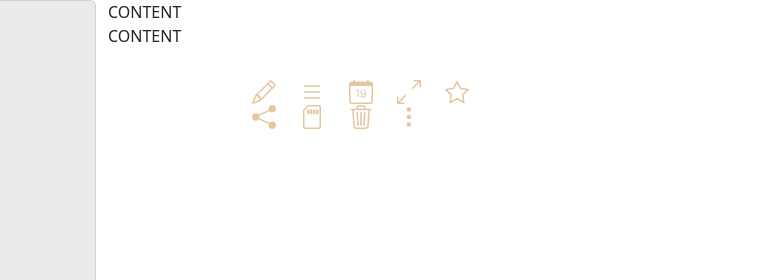
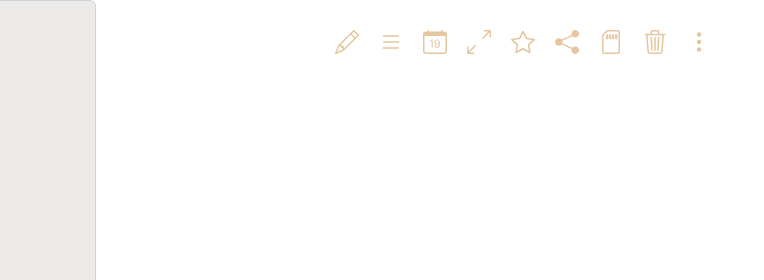
Before and after one commit to edda2022/wbs_cookbook, a plain HTML site: page index.html in a window 1280 px wide. Shown: the top 280 px of the page, 224-988 px from the left. Drawn offline with nearby package versions, Linux system fonts and the light colour scheme.

Commit message:
LukasIconBar

```diff
--- a/index.html
+++ b/index.html
@@ -71,12 +71,8 @@
         </ul>
     </section>
 
-    <section class="col-8 content">CONTENT
-
-
-    <section class="col-8 content">CONTENT
-        <div class="row my-custom-row justify-content-center">
-            <div class="col-md-6">
+    <section class="col-8 content">
+        <div class="IconBarRow">
                 <div class="icon-style">
 
                     <svg class="pencil" xmlns="http://www.w3.org/2000/svg" width="24" height="24"  fill="currentColor" viewBox="0 0 16 16">
@@ -116,10 +112,7 @@
                     <svg class="settings" xmlns="http://www.w3.org/2000/svg" width="24" height="24" fill="currentColor" viewBox="0 0 16 16">
                         <path d="M9.5 13a1.5 1.5 0 1 1-3 0 1.5 1.5 0 0 1 3 0zm0-5a1.5 1.5 0 1 1-3 0 1.5 1.5 0 0 1 3 0zm0-5a1.5 1.5 0 1 1-3 0 1.5 1.5 0 0 1 3 0z"></path>
                     </svg>
-
                 </div>
-
-            </div>
         </div>
 
 
--- a/style.css
+++ b/style.css
@@ -50,15 +50,16 @@ hr {
 
 
 
-        .my-custom-row{
+        .IconBarRow{
             background-color: white;
             height: 40px;
         }
 
         .icon-style{
+            display: flex;
+            justify-content: center;
             margin-top: 30px;
             color: rgba(187, 111, 13, 0.397);
-
         }
 
             .pencil{
```
